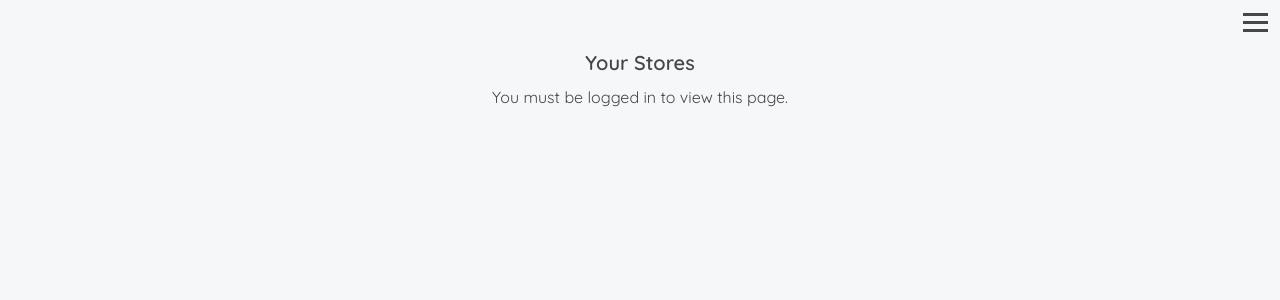
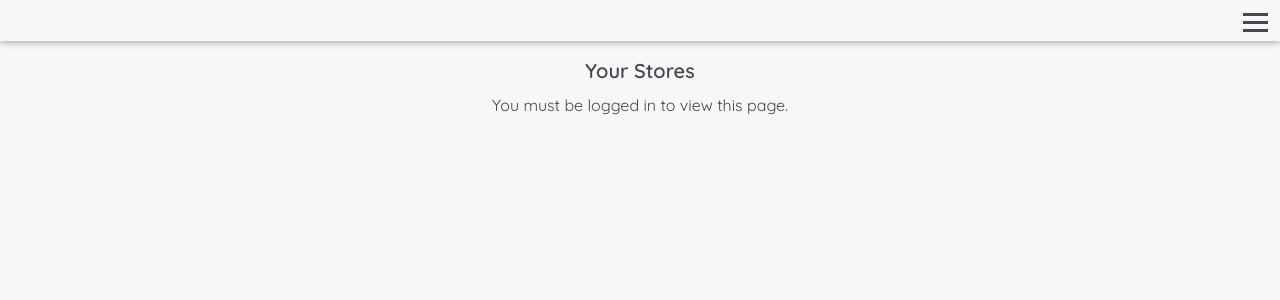
Before and after one commit to Jacob-Burnstein/shopping-list, a Next.js app: page /pages/user/1 in a window 1280 px wide. Shown: the top 300 px of the page. Built offline with nearby package versions, Linux system fonts and the light colour scheme; no server answers.

Commit message:
added box shadow in light mode

```diff
--- a/app/globals.css
+++ b/app/globals.css
@@ -38,8 +38,9 @@ body {
   }
   .navBar {
     background-color: #dce4e7;
+    box-shadow: 0px 0px 8px #888888;
     margin-top: 0;
-    margin-bottom: 0.5em;
+    margin-bottom: 1em;
     padding-top: 0.5em;
   }
 
@@ -61,6 +62,7 @@ body {
     padding-right: 1em;
     padding-left: 1em;
     border-radius: 5px;
+    box-shadow: 0px 4px 8px #888888;
   }
 
   .addButton {
@@ -77,6 +79,7 @@ body {
     background-color: #dce4e7;
     display: flex;
     justify-content: center;
+    box-shadow: 0px 4px 8px #888888;
   }
 }
 
@@ -87,7 +90,7 @@ body {
   color: #dce4e7;
   font-weight: 800;
   font-size: 15px;
-  /* text-align: center; */
+  box-shadow: 0px 4px 8px #888888;
   display: flex;
   flex-wrap: wrap;
   justify-content: center;
@@ -98,6 +101,7 @@ body {
 
 .homeIcon:hover {
   border-radius: 10px;
+  box-shadow: 0px 6px 8px #888888;
 }
 
 .card {
@@ -124,6 +128,7 @@ body {
 
 .icon:hover {
   border-radius: 10px;
+  box-shadow: 0px 4px 8px #888888;
 }
 
 .green {
@@ -172,6 +177,7 @@ body {
 .nameAndDelete:hover {
   background-color: #dce4e7;
   border-radius: 5px;
+  box-shadow: 0px 4px 8px #888888;
 }
 
 .deleteButton {
@@ -260,6 +266,7 @@ body {
   font-size: large;
   justify-content: center;
   font-weight: 400;
+  box-shadow: 0px 4px 8px #888888;
 }
 
 .loginRegisterInput {
@@ -269,6 +276,7 @@ body {
   border: solid 2px #495e57;
   border-radius: 5px;
   padding-left: 0.5em;
+  box-shadow: 0px 4px 8px #888888;
 }
 
 .loginRegisterButton {
@@ -277,6 +285,7 @@ body {
   border-radius: 5px;
   background-color: #f4ce14;
   transition: all 0.5s ease;
+  box-shadow: 0px 4px 8px #888888;
 }
 
 .loginRegisterButton:hover {
@@ -299,11 +308,20 @@ body {
     background-color: #45474b;
     color: #f5f7f8;
   }
+  .homeIcon {
+    box-shadow: 0px 0px;
+  }
+  .homeIcon:hover {
+    box-shadow: 0px 0px;
+  }
 
   .navBar {
     background-color: #45474b;
+    box-shadow: 0px 0px;
   }
-
+  .navLink:hover {
+    box-shadow: 0px 0px;
+  }
   .bar {
     background-color: #f5f7f8;
   }
@@ -315,7 +333,7 @@ body {
 
   .nameAndDelete:hover {
     transition: 0.5s ease;
-    /* color: #45474b; */
+    box-shadow: 0px 0px;
     background-color: #2196f3;
   }
 
@@ -327,6 +345,7 @@ body {
   }
   .addButton:hover {
     color: #45474b;
+    box-shadow: 0px 0px;
   }
 
   .darkGrey {
@@ -341,5 +360,6 @@ body {
   .loginRegisterForm {
     color: #45474b;
     border: none;
+    box-shadow: 0px 0px;
   }
 }
--- a/app/page.tsx
+++ b/app/page.tsx
@@ -7,7 +7,6 @@ export default function Home() {
       <h1 className="text-xl font-semibold pb-2">Home</h1>
       <main>
         <Link href="/pages/login">
-          {" "}
           <div className="homeIcon green">
             <p className="homeIconText text-2xl text-center">Log In</p>
           </div>
```
